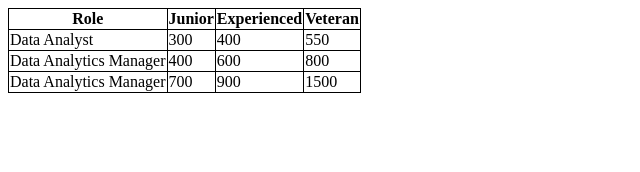
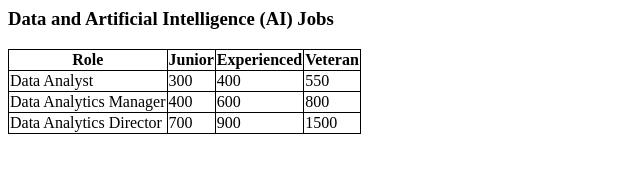
Before and after one commit to zywangdylan/salary_guide, a plain HTML site: page report.html in a window 1280 px wide. Shown: the whole page, without its empty margins (0-640 px from the left). Drawn offline with Linux system fonts and the light colour scheme.

Commit message:
added instructions on how to fill in information

```diff
--- a/report.html
+++ b/report.html
@@ -9,35 +9,47 @@
 
   </div>
   <div class="report">
-    <div id="data-ai-jobs">
-      <h3 class="table-name"></h3>
+    <!-- A single table -->
+    <!-- This `div` tag should always have id of 'what-kind-of-jobs city' based on the Michael Page report -->
+    <div id="data-ai-jobs shanghai">
+      <h3 class="table-name">Data and Artificial Intelligence (AI) Jobs</h3>
       <table>
+        <!-- Table headline row -->
         <tr class='head-row'>
           <th>Role</th>
           <th>Junior</th>
           <th>Experienced</th>
           <th>Veteran</th>
         </tr>
+        <!-- A single role -->
         <tr>
+          <!-- A role can be junior (Non-managerial positions), manager or director (Director and above) -->
           <td class='role junior'>Data Analyst</td>
+          <!-- minimum salary from report -->
           <td class='min'>300</td>
+          <!-- median salary -->
           <td class='med'>400</td>
+          <!-- top salary -->
           <td class='max'>550</td>
         </tr>
+        <!-- A single role -->
         <tr>
           <td class='role manager'>Data Analytics Manager</td>
           <td class='min'>400</td>
           <td class='med'>600</td>
           <td class='max'>800</td>
         </tr>
+        <!-- A single role -->
         <tr>
-          <td class='role director'>Data Analytics Manager</td>
+          <td class='role director'>Data Analytics Director</td>
           <td class='min'>700</td>
           <td class='med'>900</td>
           <td class='max'>1500</td>
         </tr>
+        <!-- New role goes here -->
       </table>
     </div>
+    <!-- New table goes here -->
   </div>
   <div class="footer">
 
```
